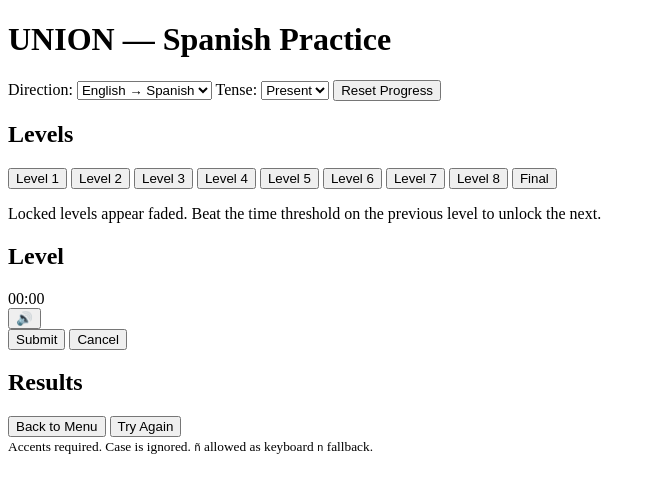
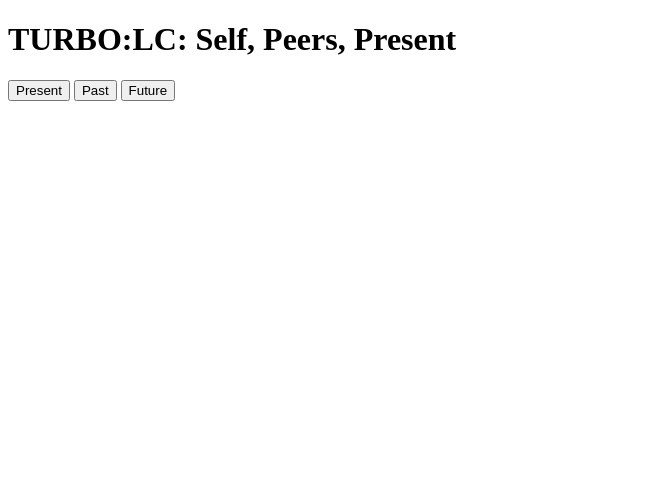
Before and after one commit to seanmc114/Self-Peers-Present, a plain HTML site: page index.html in a window 1280 px wide. Shown: the whole page, without its empty margins (0-651 px from the left). Drawn offline with Linux system fonts and the light colour scheme.

Commit message:
Update index.html

```diff
--- a/index.html
+++ b/index.html
@@ -2,84 +2,35 @@
 <html lang="en">
 <head>
   <meta charset="utf-8" />
-  <title>UNION — Spanish Practice</title>
-  <meta name="viewport" content="width=device-width, initial-scale=1" />
-  <link href="style.css" rel="stylesheet" />
+  <meta name="viewport" content="width=device-width,initial-scale=1" />
+  <title>TURBO:
+   LC: Self, Peers, Present </title>
+  <link rel="stylesheet" href="style.css" />
 </head>
 <body>
-  <header class="topbar">
-    <h1>UNION — Spanish Practice</h1>
-    <div class="controls">
-      <label>
-        Direction:
-        <select id="direction">
-          <option value="en-es">English → Spanish</option>
-          <option value="es-en">Spanish → English</option>
-        </select>
-      </label>
-      <label>
-        Tense:
-        <select id="tense">
-          <option value="present">Present</option>
-          <!-- You can add "past" / "future" sets later; logic already supports it -->
-        </select>
-      </label>
-      <button id="resetProgress" title="Reset unlocks and best times">Reset Progress</button>
+  <div class="container">
+    <h1><span class="turbo">TURBO</span>:LC: Self, Peers, Present</h1>
+
+    <div id="tense-buttons" role="toolbar" aria-label="Tense selection">
+      <button class="tense-button active" data-tense="Present">Present</button>
+      <button class="tense-button" data-tense="Past">Past</button>
+      <button class="tense-button" data-tense="Future">Future</button>
     </div>
-  </header>
 
-  <main class="wrap">
-    <section>
-      <h2>Levels</h2>
-      <div class="levels" id="levels">
-        <!-- Levels L1..L9 (Final) -->
-        <button class="level" data-level="L1">Level 1</button>
-        <button class="level" data-level="L2">Level 2</button>
-        <button class="level" data-level="L3">Level 3</button>
-        <button class="level" data-level="L4">Level 4</button>
-        <button class="level" data-level="L5">Level 5</button>
-        <button class="level" data-level="L6">Level 6</button>
-        <button class="level" data-level="L7">Level 7</button>
-        <button class="level" data-level="L8">Level 8</button>
-        <button class="level" data-level="L9">Final</button>
+    <!-- Level Buttons -->
+    <div id="level-list" class="level-list" aria-live="polite"></div>
+
+    <!-- Game Section -->
+    <div id="game" style="display:none;">
+      <div id="timer">Time: 0s</div>
+      <div id="questions"></div>
+      <div class="controls">
+        <button id="submit">Finish & Check</button>
+        <button id="back-button" style="display:none;">Back to Levels</button>
       </div>
-      <p class="hint">Locked levels appear faded. Beat the time threshold on the previous level to unlock the next.</p>
-    </section>
-
-    <section id="play" class="card hidden">
-      <div class="row">
-        <div>
-          <h2 id="playTitle">Level</h2>
-          <div id="timer" aria-live="polite">00:00</div>
-        </div>
-        <div class="actions">
-          <button id="speakBtn" title="Speak prompt">🔊</button>
-        </div>
-      </div>
-
-      <div id="questions" class="qwrap"></div>
-
-      <div class="row">
-        <button id="submitBtn" class="primary">Submit</button>
-        <button id="cancelBtn">Cancel</button>
-      </div>
-    </section>
-
-    <section id="results" class="card hidden">
-      <h2>Results</h2>
-      <p id="scoreLine"></p>
-      <div id="feedback"></div>
-      <div class="row">
-        <button id="backToMenu" class="secondary">Back to Menu</button>
-        <button id="tryAgain">Try Again</button>
-      </div>
-    </section>
-  </main>
-
-  <footer class="foot">
-    <small>Accents required. Case is ignored. <code>ñ</code> allowed as keyboard <code>n</code> fallback.</small>
-  </footer>
-
+      <div id="results"></div>
+    </div>
+  </div>
   <script src="script.js"></script>
 </body>
 </html>
```
